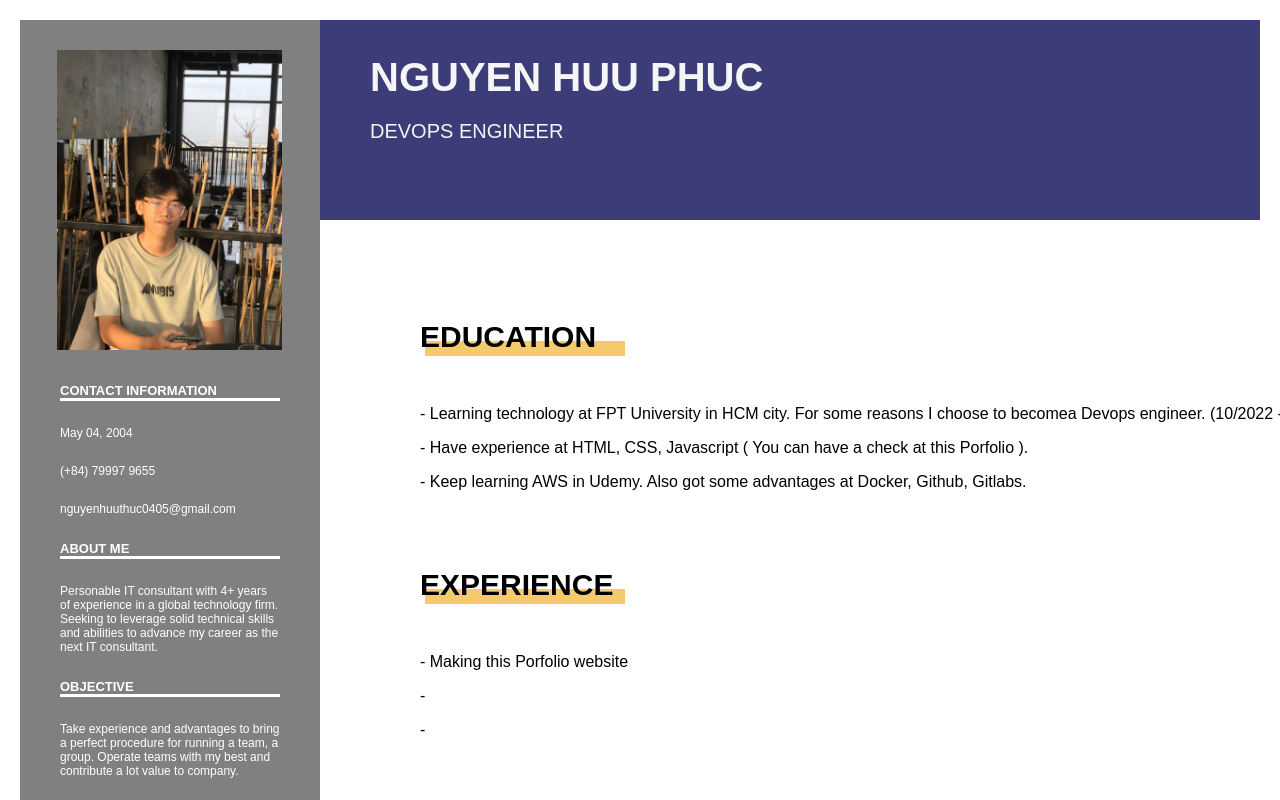
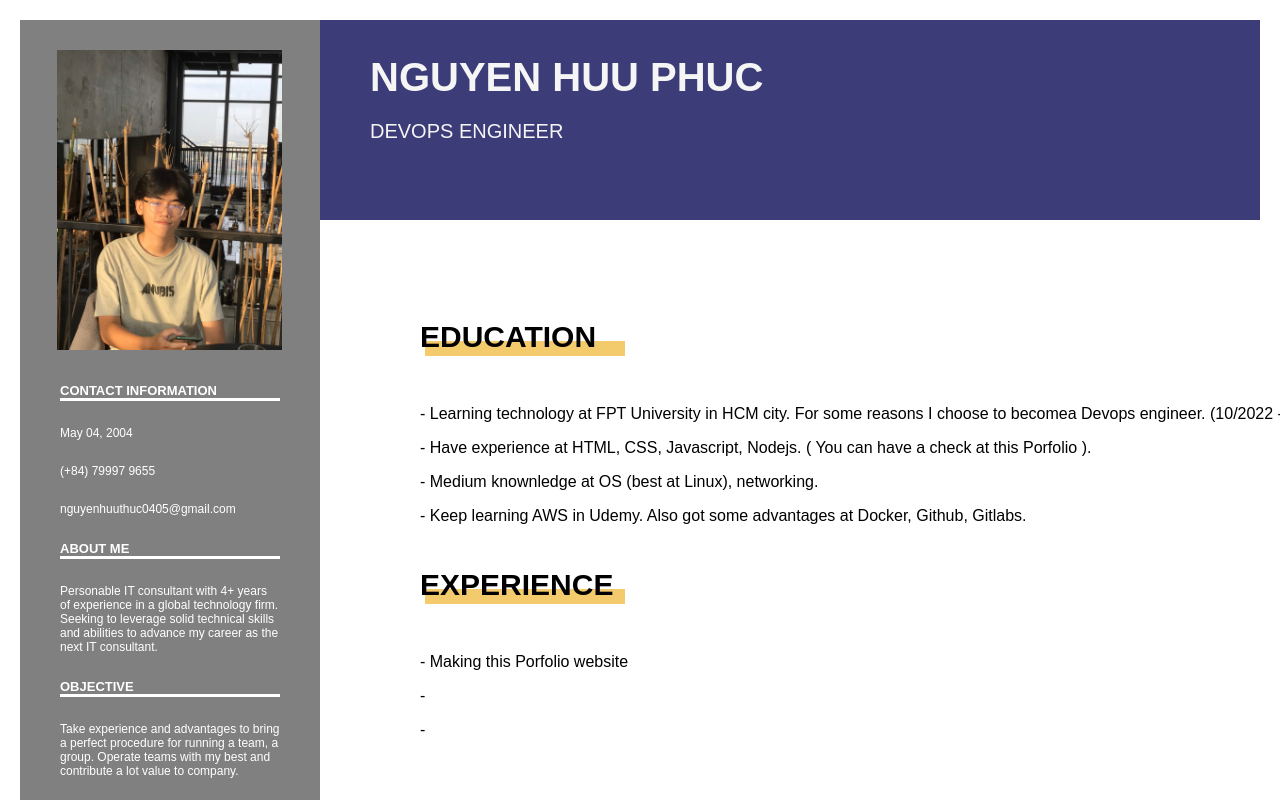
Before and after one commit to Nonobeam/PORFOLIO, a plain HTML site: page index2.html in a window 1280 px wide. Shown: the top 800 px of the page. Drawn offline with nearby package versions, Linux system fonts and the light colour scheme; a web font is replaced by a local one.

Commit message:
Update index2.html

```diff
--- a/index2.html
+++ b/index2.html
@@ -51,7 +51,8 @@
                 <div class="edu-square"></div>
                 <div class="e-detail">
                     <p>- Learning technology at FPT University in HCM city. For some reasons I choose to becomea Devops engineer. (10/2022 - 10/2025)</p>
-                    <p>- Have experience at HTML, CSS, Javascript ( You can have a check at this Porfolio ).</p>
+                    <p>- Have experience at HTML, CSS, Javascript, Nodejs. ( You can have a check at this Porfolio ).</p>
+                    <p>- Medium knownledge at OS (best at Linux), networking.</p>
                     <p>- Keep learning AWS in Udemy. Also got some advantages at Docker, Github, Gitlabs.</p>
                 </div>
             </div>
```
